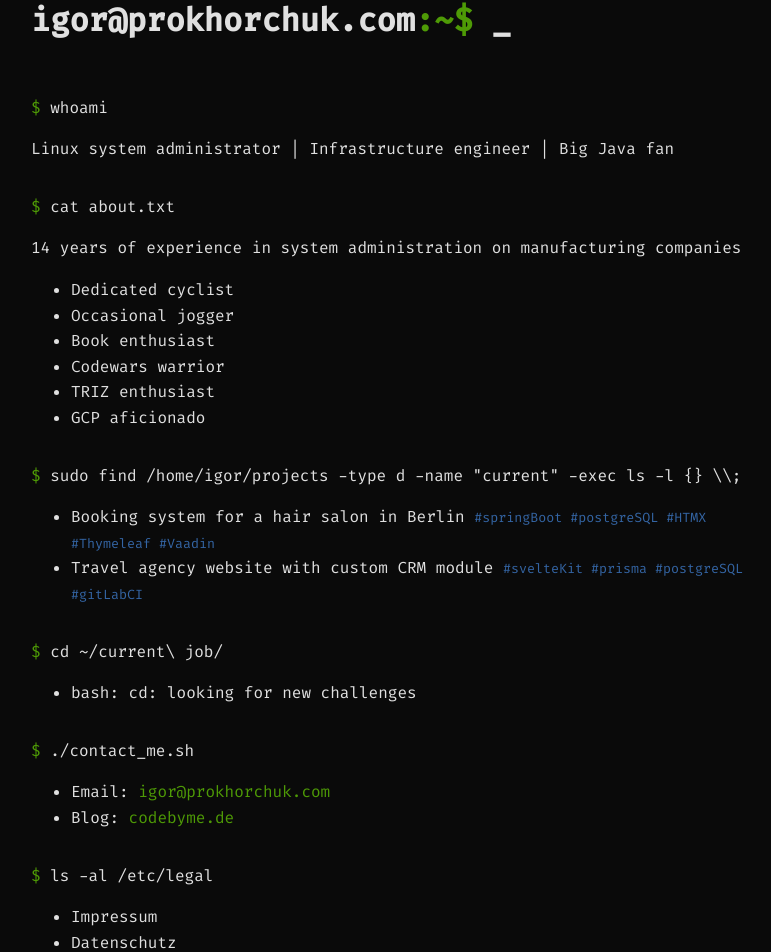
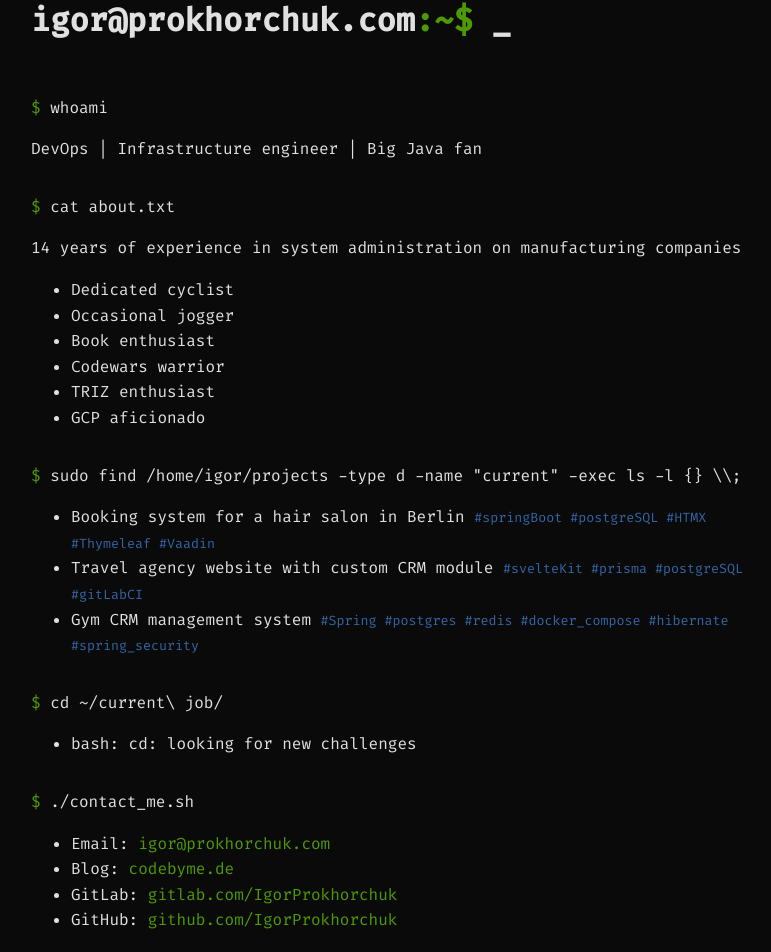
Before and after one commit to IgorProkhorchuk/prokhorchuk.com, a SvelteKit app in the folder svelte-kit/: page / in a window 1280 px wide. Shown: the part 50-1002 px from the top of the page, without its empty margins (233-1004 px from the left). Built offline with nearby package versions, Linux system fonts and the light colour scheme.

Commit message:
chore: add project to current projects

```diff
--- a/svelte-kit/src/lib/i18n.ts
+++ b/svelte-kit/src/lib/i18n.ts
@@ -28,7 +28,7 @@ export const titleFrames = [
 export const translations = {
 	en: {
 
-		'whoami-description': 'Linux system administrator | Infrastructure engineer | Big Java fan',
+		'whoami-description': 'DevOps | Infrastructure engineer | Big Java fan',
 		'about-summary': '14 years of experience in system administration on manufacturing companies',
 		'about-cyclist': 'Dedicated cyclist',
 		'about-jogger': 'Occasional jogger',
@@ -38,15 +38,18 @@ export const translations = {
 		'about-gcp': 'GCP aficionado',
 		'project-booking': 'Booking system for a hair salon in Berlin',
 		'project-toptravel': 'Travel agency website with custom CRM module',
+		'project-gymcrm': 'Gym CRM management system',
 		'job-search': 'bash: cd: looking for new challenges',
 		'contact-email-label': 'Email',
 		'contact-blog-label': 'Blog',
+		'contact-gitlab-label': 'GitLab',
+		'contact-github-label': 'GitHub',
 		'link-impressum': 'Impressum',
 		'link-datenschutz': 'Datenschutz'
 	},
 	de: {
 
-		'whoami-description': 'Linux-Systemadministrator | Infrastruktur-Ingenieur | Großer Java-Fan',
+		'whoami-description': 'DevOps | Infrastruktur-Ingenieur | Großer Java-Fan',
 		'about-summary': '14 Jahre Erfahrung in Systemadministration in Produktionsfirmen',
 		'about-cyclist': 'Ein engagierter Radler',
 		'about-jogger': 'Gelegentlicher Jogger',
@@ -56,9 +59,12 @@ export const translations = {
 		'about-gcp': 'GCP Aficionado',
 		'project-booking': 'Buchungssystem für einen Friseursalon in Berlin',
 		'project-toptravel': 'Reisebüro-Website mit eigenem CRM-Modul',
+		'project-gymcrm': 'Gym CRM-Verwaltungssystem',
 		'job-search': 'bash: cd: auf der Suche nach neuen Herausforderungen',
 		'contact-email-label': 'E-Mail',
 		'contact-blog-label': 'Blog',
+		'contact-gitlab-label': 'GitLab',
+		'contact-github-label': 'GitHub',
 		'link-impressum': 'Impressum',
 		'link-datenschutz': 'Datenschutz'
 	}
--- a/svelte-kit/src/routes/(terminal)/+page.svelte
+++ b/svelte-kit/src/routes/(terminal)/+page.svelte
@@ -9,7 +9,7 @@
     type TranslationKey,
   } from "$lib/i18n";
 
-	type Project = { href: string; key: TranslationKey; tagline: string };
+  type Project = { href: string; key: TranslationKey; tagline?: string };
 
   const aboutLinks: Array<{ href: string; key: TranslationKey }> = [
     {
@@ -40,6 +40,11 @@
       key: "project-toptravel",
       tagline: "#svelteKit #prisma #postgreSQL #gitLabCI",
     },
+    {
+      href: "https://gitlab.com/IgorProkhorchuk/gym_crm",
+      key: "project-gymcrm",
+      tagline: "#Spring #postgres #redis #docker_compose #hibernate #spring_security",
+    },
   ];
 
   const titleTick = () => {
@@ -62,7 +67,7 @@
   <title>{fallbackTitle}</title>
   <meta
     name="description"
-		content="Igor Prokhorchuk — Linux system administrator and infrastructure engineer. Cycling, Java, and well-behaved deployments."
+    content="Igor Prokhorchuk — DevOps and infrastructure engineer. Cycling, Java, and well-behaved deployments."
   />
 </svelte:head>
 
@@ -90,14 +95,16 @@
 
 <div class="section">
   <p>
-		<span class="prompt">$</span> sudo find /home/igor/projects -type d -name
-		"current" -exec ls -l &#123;&#125; \\;
+    <span class="prompt">$</span> sudo find /home/igor/projects -type d -name "current"
+    -exec ls -l &#123;&#125; \\;
   </p>
   <ul>
     {#each projects as project}
       <li>
         <a href={project.href}>{t(locale, project.key)}</a>
+        {#if project.tagline}
           <span class="tag">{project.tagline}</span>
+        {/if}
       </li>
     {/each}
   </ul>
@@ -123,6 +130,14 @@
       <span>{t(locale, "contact-blog-label")}</span>:
       <a href="https://codebyme.de" class="linkContacts">codebyme.de</a>
     </li>
+    <li>
+      <span>{t(locale, "contact-gitlab-label")}</span>:
+      <a href="https://gitlab.com/IgorProkhorchuk" class="linkContacts">gitlab.com/IgorProkhorchuk</a>
+    </li>
+    <li>
+      <span>{t(locale, "contact-github-label")}</span>:
+      <a href="https://github.com/IgorProkhorchuk" class="linkContacts">github.com/IgorProkhorchuk</a>
+    </li>
   </ul>
 </div>
 
```
Also changed, not shown: 1 other file (tests, documents, lock files or other folders). Lines whose indentation alone changed are shown as unchanged.
